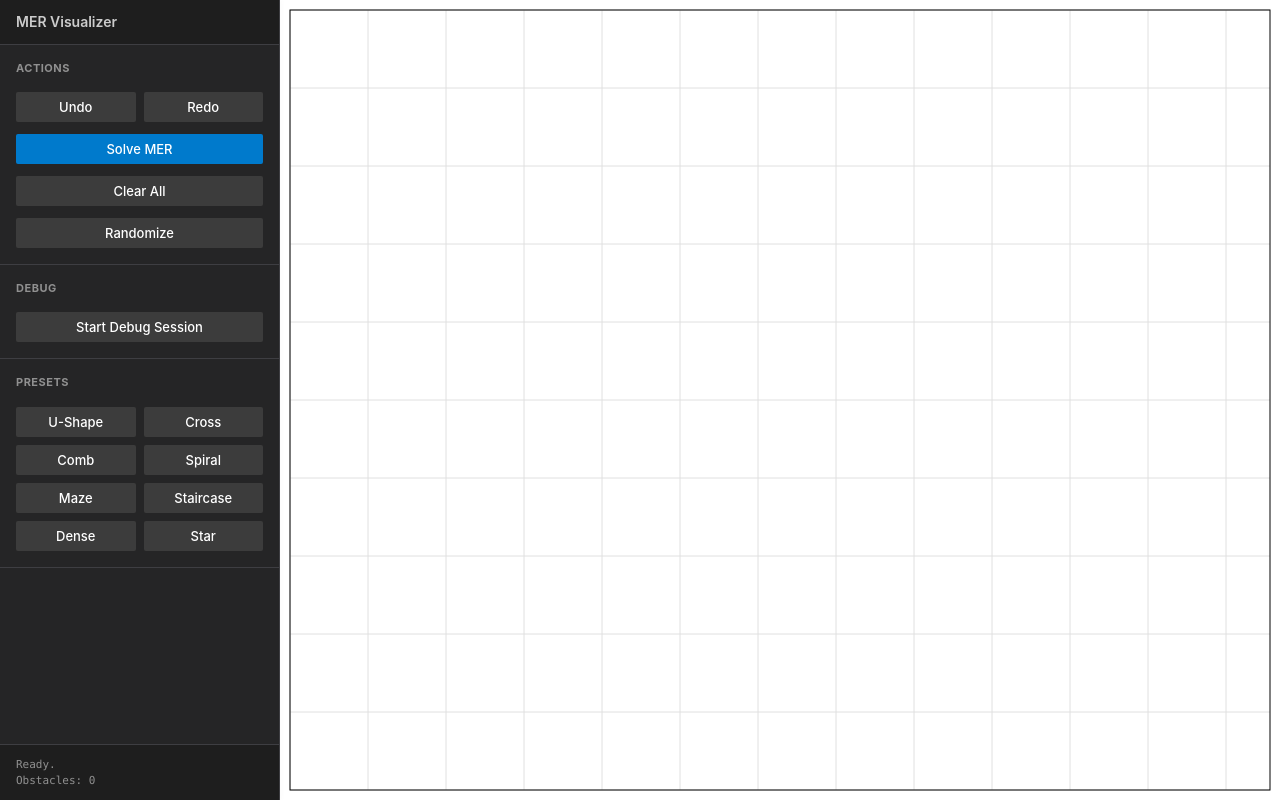
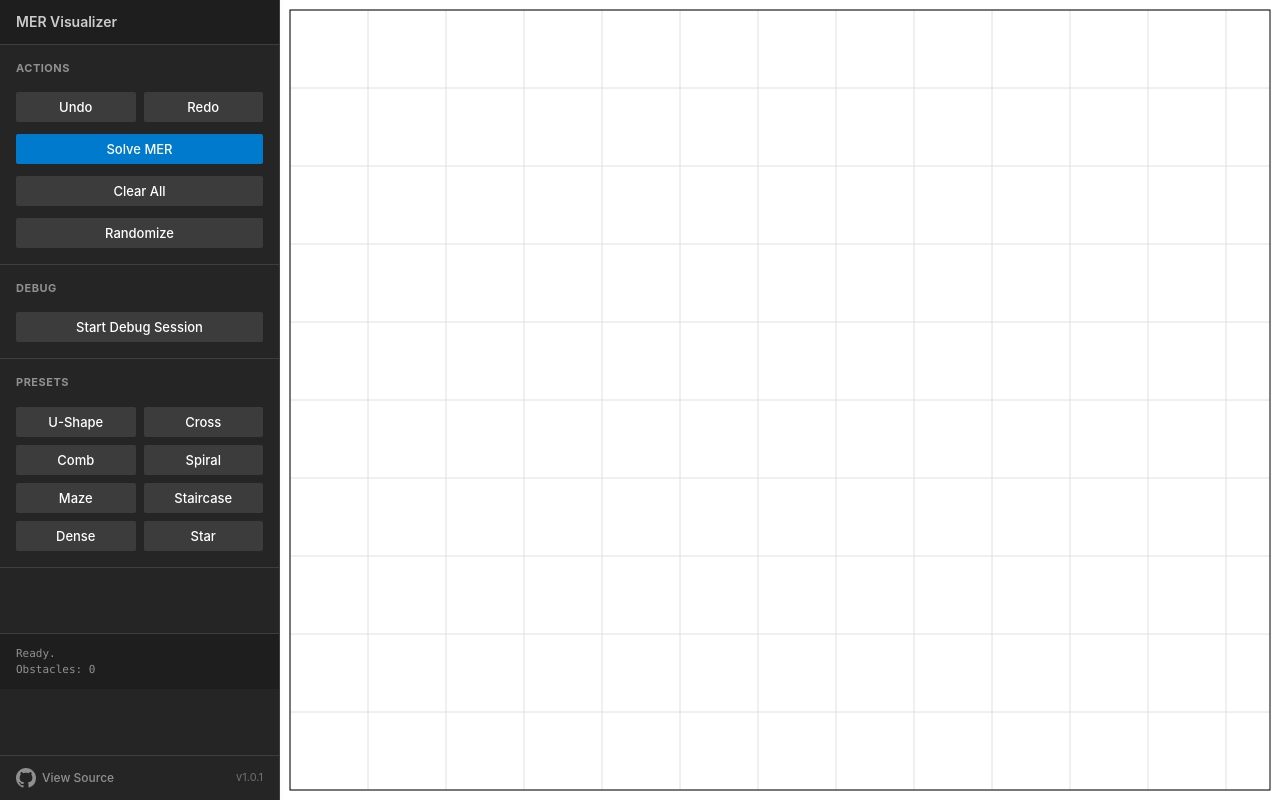
Before and after one commit to claimred/mer-algorithm, a website built with Vite: page visualization/index.html in a window 1280 px wide. Built offline with nearby package versions, Linux system fonts and the light colour scheme.

Commit message:
feat(ui): Info & Links (Sidebar Footer, GitHub Link)

```diff
--- a/visualization/src/main.ts
+++ b/visualization/src/main.ts
@@ -35,20 +35,30 @@ app.innerHTML = `
     <div class="control-group">
       <div class="control-group-title">Presets</div>
       <div class="grid-2">
-          <button id="uShapeBtn" title="Standard U-Shape test case">U-Shape</button>
-          <button id="crossBtn" title="Crossing lines test case">Cross</button>
-          <button id="combBtn" title="Interleaving bars">Comb</button>
-          <button id="spiralBtn" title="Square spiral">Spiral</button>
-          <button id="mazeBtn" title="Random grid maze">Maze</button>
-          <button id="staircaseBtn" title="Monotonic steps">Staircase</button>
-          <button id="denseBtn" title="50 random segments">Dense</button>
-          <button id="starBtn" title="Radiating lines">Star</button>
+          <button id="uShapeBtn" title="Load standard U-Shape test case">U-Shape</button>
+          <button id="crossBtn" title="Load Cross shape test case">Cross</button>
+          <button id="combBtn" title="Load Comb (interleaving bars)">Comb</button>
+          <button id="spiralBtn" title="Load Square Spiral">Spiral</button>
+          <button id="mazeBtn" title="Load Random Grid Maze">Maze</button>
+          <button id="staircaseBtn" title="Load Staircase (monotonic)">Staircase</button>
+          <button id="denseBtn" title="Load 50 random segments">Dense</button>
+          <button id="starBtn" title="Load Star (radiating lines)">Star</button>
       </div>
     </div>
 
     <div class="stats" id="stats">
       Ready.<br>
       Obstacles: 0
+    </div>
+
+    <div class="sidebar-footer">
+      <a href="https://github.com/claimred/mer-algorithm" target="_blank" rel="noopener noreferrer" title="View Source on GitHub">
+        <svg height="20" width="20" viewBox="0 0 16 16" fill="currentColor">
+          <path d="M8 0C3.58 0 0 3.58 0 8c0 3.54 2.29 6.53 5.47 7.59.4.07.55-.17.55-.38 0-.19-.01-.82-.01-1.49-2.01.37-2.53-.49-2.69-.94-.09-.23-.48-.94-.82-1.13-.28-.15-.68-.52-.01-.53.63-.01 1.08.58 1.23.82.72 1.21 1.87.87 2.33.66.07-.52.28-.87.51-1.07-1.78-.2-3.64-.89-3.64-3.95 0-.87.31-1.59.82-2.15-.08-.2-.36-1.02.08-2.12 0 0 .67-.21 2.2.82.64-.18 1.32-.27 2-.27.68 0 1.36.09 2 .27 1.53-1.04 2.2-.82 2.2-.82.44 1.1.16 1.92.08 2.12.51.56.82 1.27.82 2.15 0 3.07-1.87 3.75-3.65 3.95.29.25.54.73.54 1.48 0 1.07-.01 1.93-.01 2.2 0 .21.15.46.55.38A8.013 8.013 0 0016 8c0-4.42-3.58-8-8-8z"></path>
+        </svg>
+        <span>View Source</span>
+      </a>
+      <span class="version">v1.0.1</span>
     </div>
   </div>
   <div class="main">
--- a/visualization/src/style.css
+++ b/visualization/src/style.css
@@ -166,3 +166,36 @@ button.primary:hover {
     font-size: 11px;
     color: var(--color-text-secondary);
 }
+
+/* Sidebar Footer */
+.sidebar-footer {
+    margin-top: auto;
+    /* Pushes to bottom */
+    padding: 12px 16px;
+    border-top: 1px solid var(--color-border);
+    display: flex;
+    justify-content: space-between;
+    align-items: center;
+    font-size: 12px;
+    background: var(--color-panel-bg);
+}
+
+.sidebar-footer a {
+    display: flex;
+    align-items: center;
+    gap: 6px;
+    color: var(--color-text-secondary);
+    text-decoration: none;
+    font-weight: 500;
+    transition: color 0.1s;
+}
+
+.sidebar-footer a:hover {
+    color: var(--color-primary);
+}
+
+.sidebar-footer .version {
+    color: var(--color-text-secondary);
+    opacity: 0.7;
+    font-size: 11px;
+}
```
Also changed, not shown: TASKS.md (+1 -1 lines), features/3-info-links.md (added, +33 -0 lines), issues/3-info-links.md (added, +14 -0 lines), pulls/3-info-links.md (added, +23 -0 lines).
